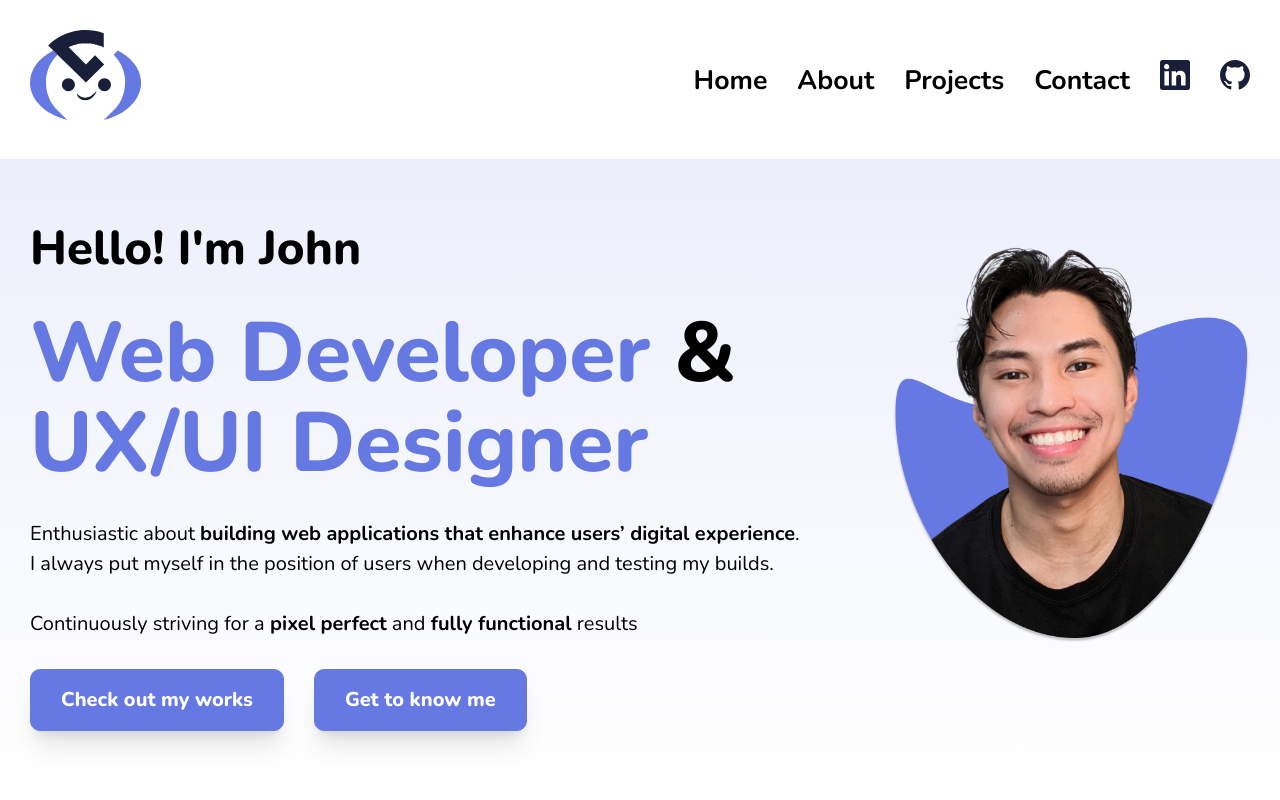
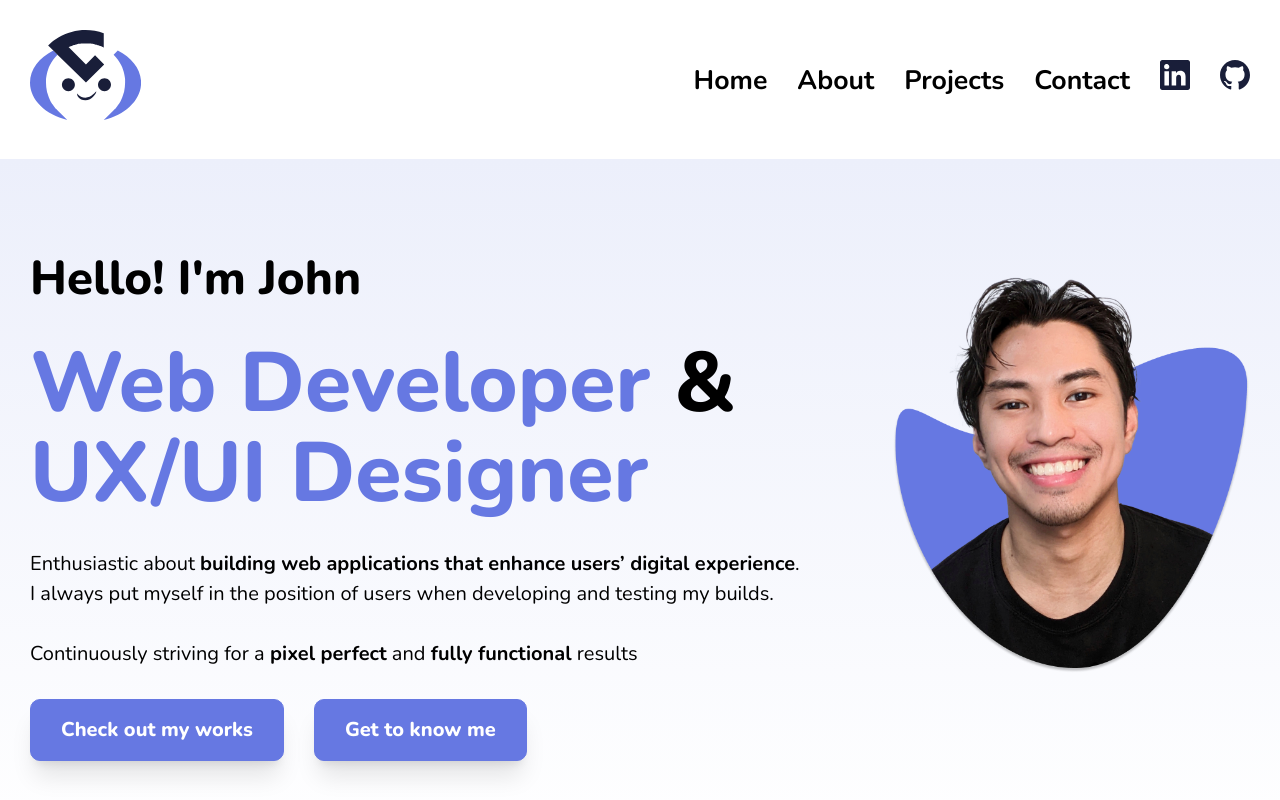
Before and after one commit to johnjovero98/johnjovero-portfolio, a Next.js app: page / in a window 1280 px wide. Shown: the top 800 px of the page. Built offline with nearby package versions, Linux system fonts and the light colour scheme.

Commit message:
fix padding on hero

```diff
--- a/app/page.js
+++ b/app/page.js
@@ -14,7 +14,7 @@ export default function Home() {
       <Header />
 
       <main>
-        <div className="mb-4 bg-linear-to-b from-blue-100 to-white">
+        <div className="mb-1 bg-linear-to-b from-blue-100 to-white">
           <HeroBanner />
         </div>
 
@@ -24,7 +24,6 @@ export default function Home() {
             <h2 className="font-black  text-h4 md:text-h3 mb-1 text-blue-300">Projects</h2>
             <ProjectList ProjectList={PROJECT_LIST} />
           </div>
-
 
         </section>
 
--- a/components/HeroBannner.jsx
+++ b/components/HeroBannner.jsx
@@ -2,8 +2,7 @@ import Image from "next/image"
 
 
 export default function HeroBanner() {
-    return <div className="flex flex-col lg:flex-row gap-1 px-1 py-2  container mx-auto">
-
+    return <div className="flex flex-col lg:flex-row gap-1 px-1 py-3  container mx-auto">
 
         <div className=" lg:w-[70%]">
             {/* Introduction */}
```
